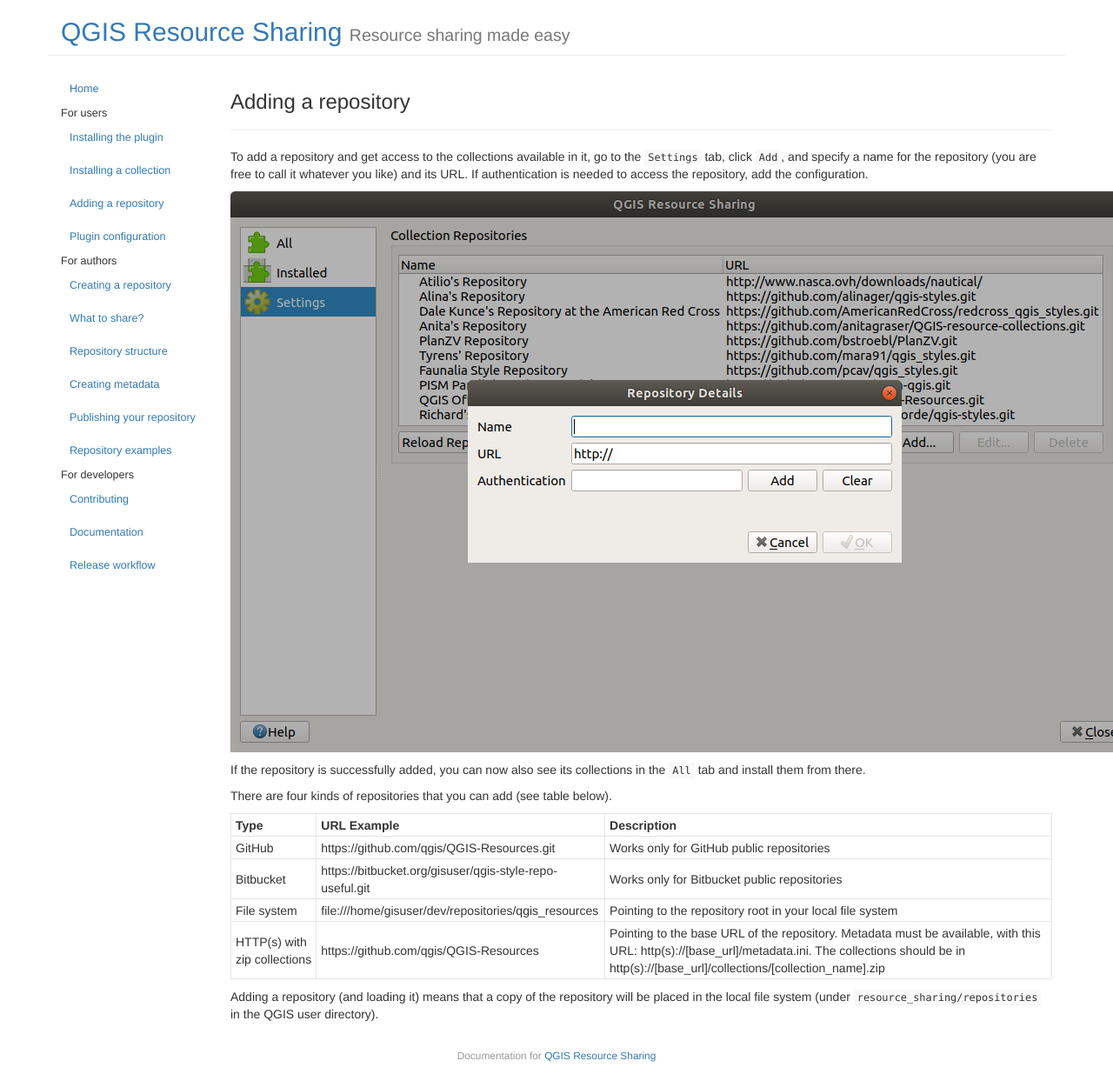
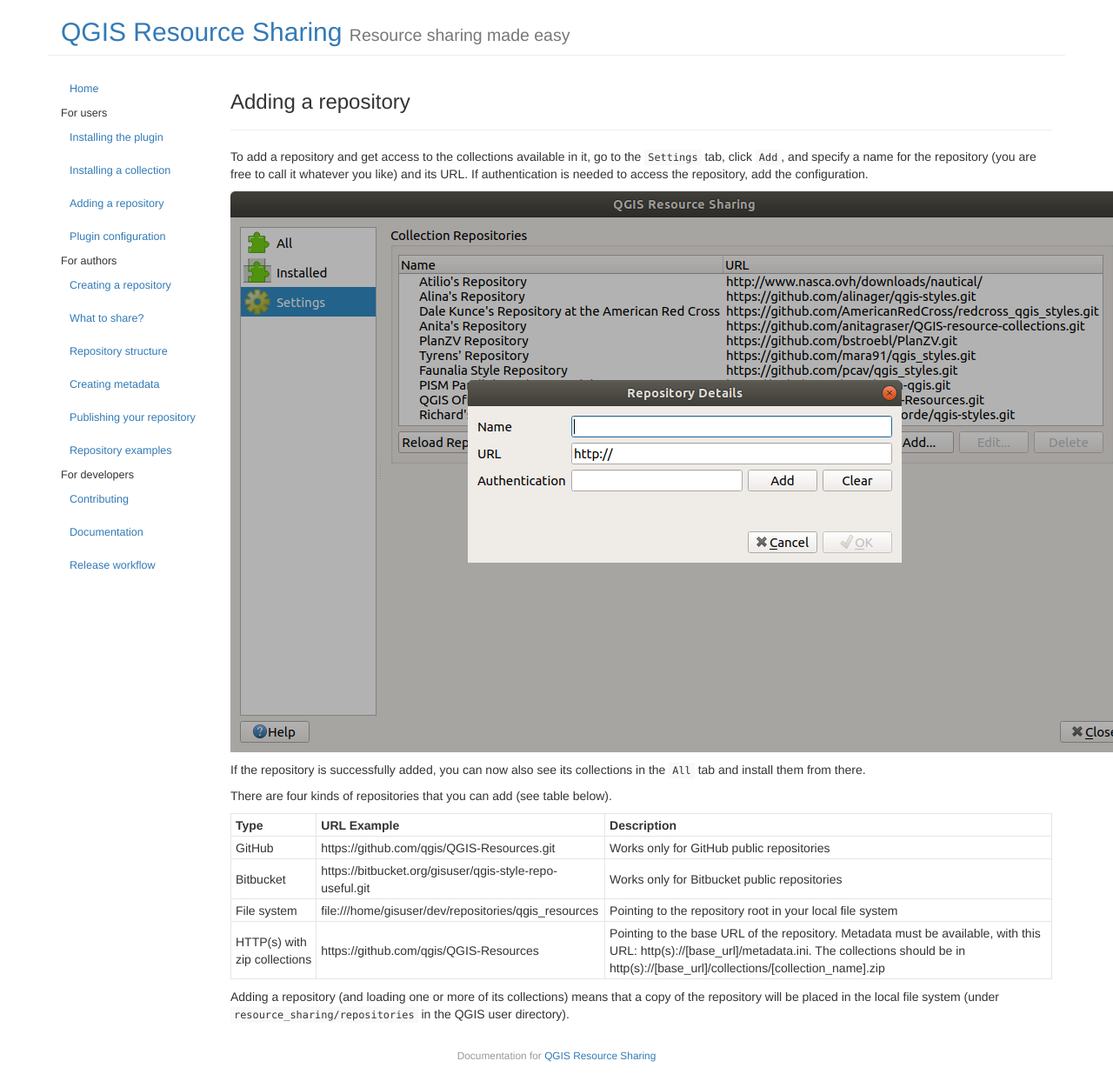
Before and after one commit to QGIS-Contribution/QGIS-ResourceSharing, a Jekyll site: the page built from _posts/2016-08-11-adding-repository.md, in a window 1280 px wide. Shown: the whole page at 87% size. Built offline with Jekyll 4.4.1, drawn with Linux system fonts in a browser that asks for light colours.

Commit message:
Update 2016-08-11-adding-repository.md

```diff
--- a/_posts/2016-08-11-adding-repository.md
+++ b/_posts/2016-08-11-adding-repository.md
@@ -27,6 +27,6 @@
 File system | file:///home/gisuser/dev/repositories/qgis_resources | Pointing to the repository root in your local file system
 HTTP(s) with zip collections | https://github.com/qgis/QGIS-Resources | Pointing to the base URL of the repository. Metadata must be available, with this URL: http(s)://[base_url]/metadata.ini. The collections should be in http(s)://[base_url]/collections/[collection_name].zip
 
-Adding a repository (and loading it) means that a copy of the repository will
-be placed in the local file system (under ``resource_sharing/repositories`` in
-the QGIS user directory).
+Adding a repository (and loading one or more of its collections) means that
+a copy of the repository will be placed in the local file system
+(under ``resource_sharing/repositories`` in the QGIS user directory).
```
